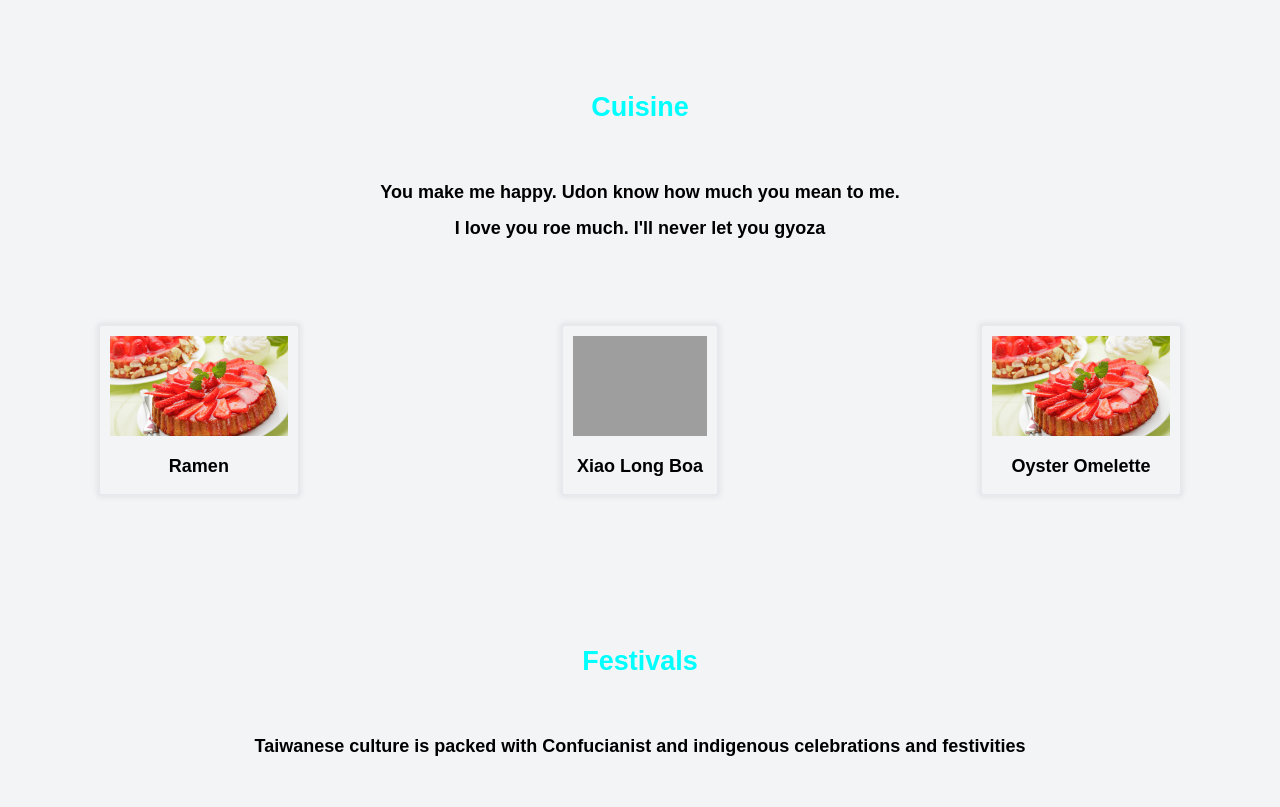
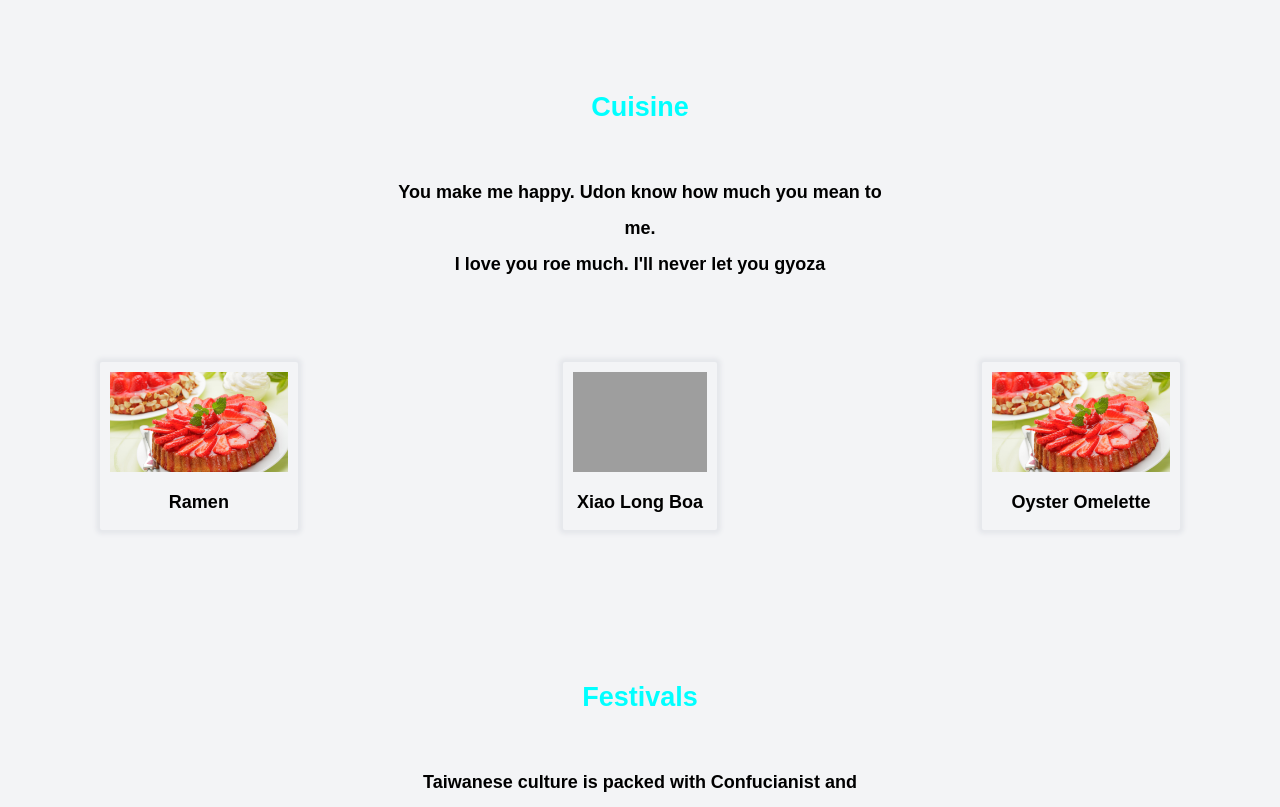
Before and after one commit to onumengine/traveltaiwan, a plain HTML site: page index.html in a window 1280 px wide. Shown: the part 820-1627 px from the top of the page. Drawn offline with Linux system fonts and the light colour scheme; grey boxes are pictures that could not be loaded.

Commit message:
wrapped the text in the vertically padded paragraph

```diff
--- a/index.css
+++ b/index.css
@@ -181,7 +181,7 @@ body {
 }
 
 .verticallyPaddedParagraph {
-    padding: 40px;
+    padding: 40px 30%;
 }
 
 .windmillImageBox {
```
